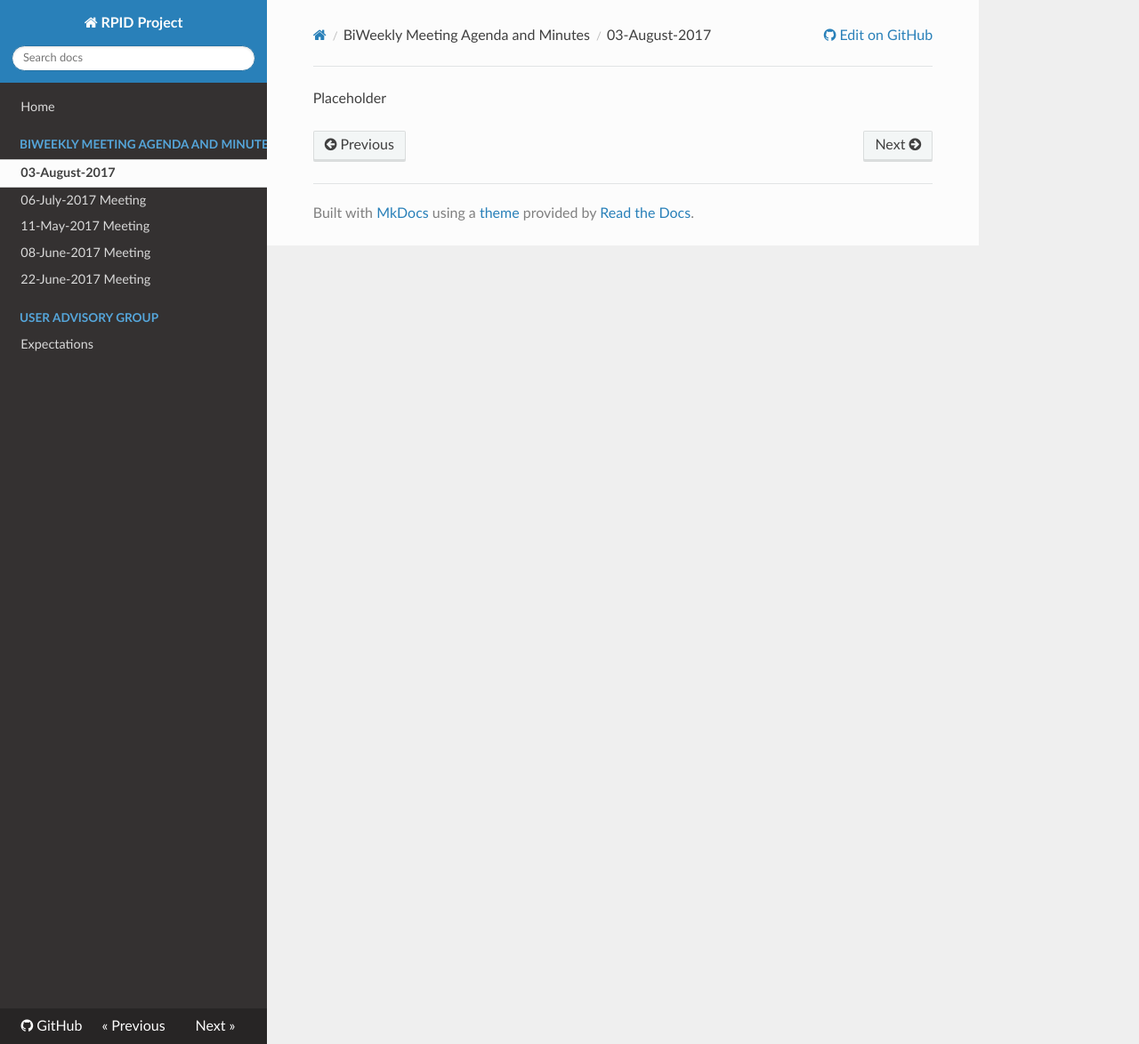
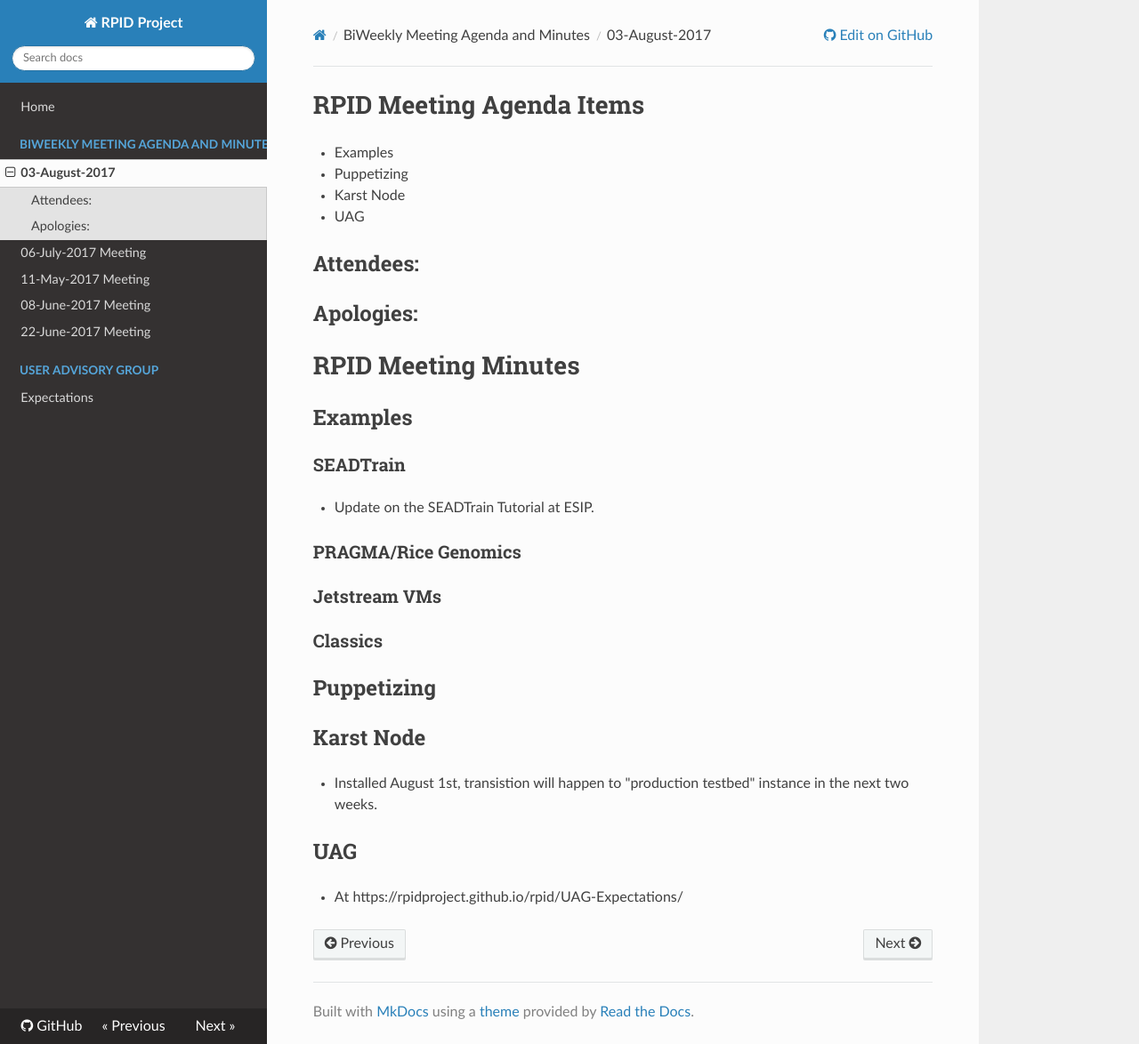
Before and after one commit to rpidproject/rpid, an MkDocs documentation site: the page built from docs/03-August-2017.md, in a window 1280 px wide and 1174 px high. Shown: the whole window at 89% size. Built offline with MkDocs 1.6.1, drawn with Linux system fonts in a browser that asks for light colours; nearby versions of some CDN libraries; old or Windows-style settings are respelled for this version of MkDocs.

Commit message:
Update 03-August-2017.md

```diff
--- a/docs/03-August-2017.md
+++ b/docs/03-August-2017.md
@@ -1 +1,30 @@
-Placeholder
+# RPID Meeting Agenda Items
+
+   * Examples
+   * Puppetizing
+   * Karst Node
+   * UAG
+
+## Attendees:
+## Apologies:
+
+# RPID Meeting Minutes
+
+## Examples
+
+### SEADTrain
+   * Update on the SEADTrain Tutorial at ESIP.
+
+### PRAGMA/Rice Genomics
+
+### Jetstream VMs
+
+### Classics
+
+## Puppetizing
+
+## Karst Node
+   * Installed August 1st, transistion will happen to "production testbed" instance in the next two weeks.
+
+## UAG
+   * At https://rpidproject.github.io/rpid/UAG-Expectations/
```
